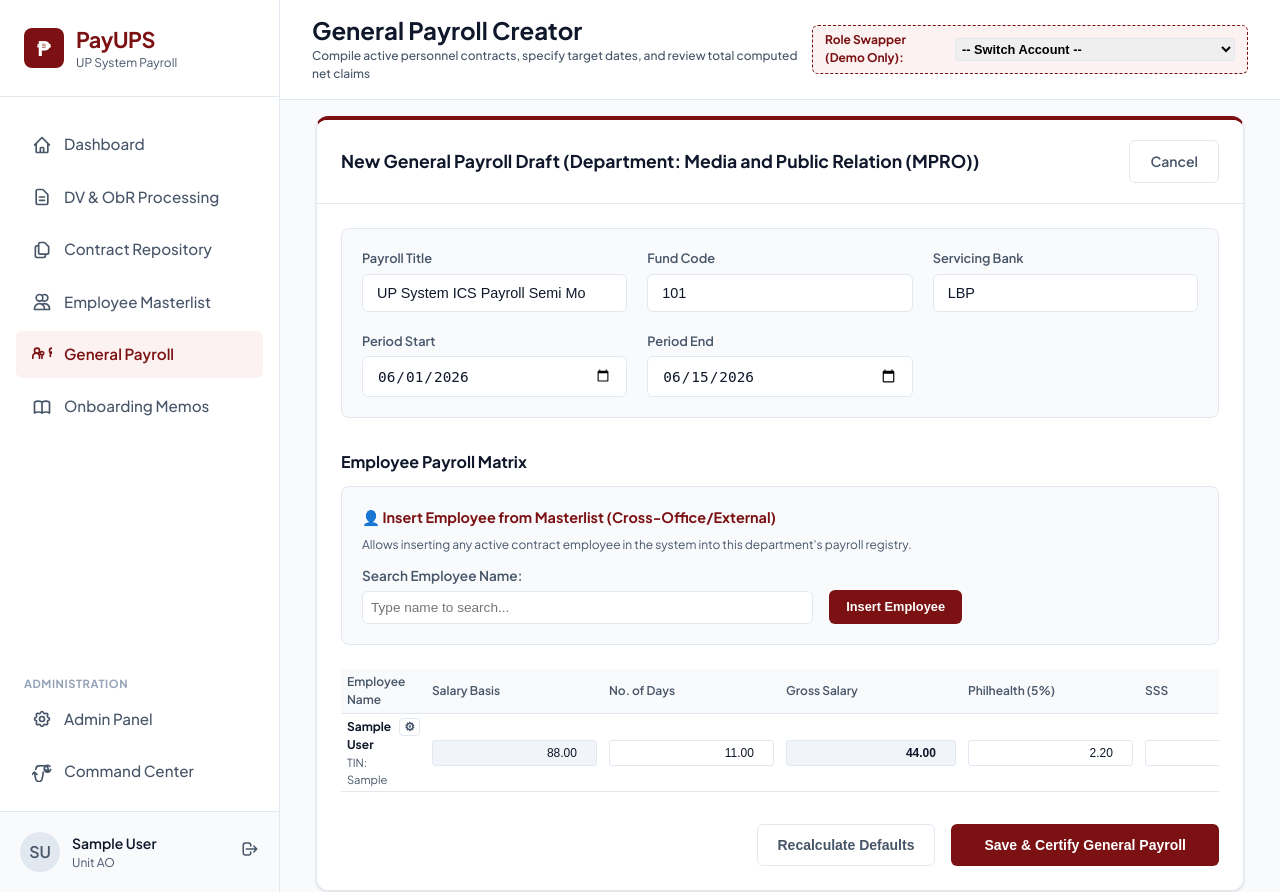
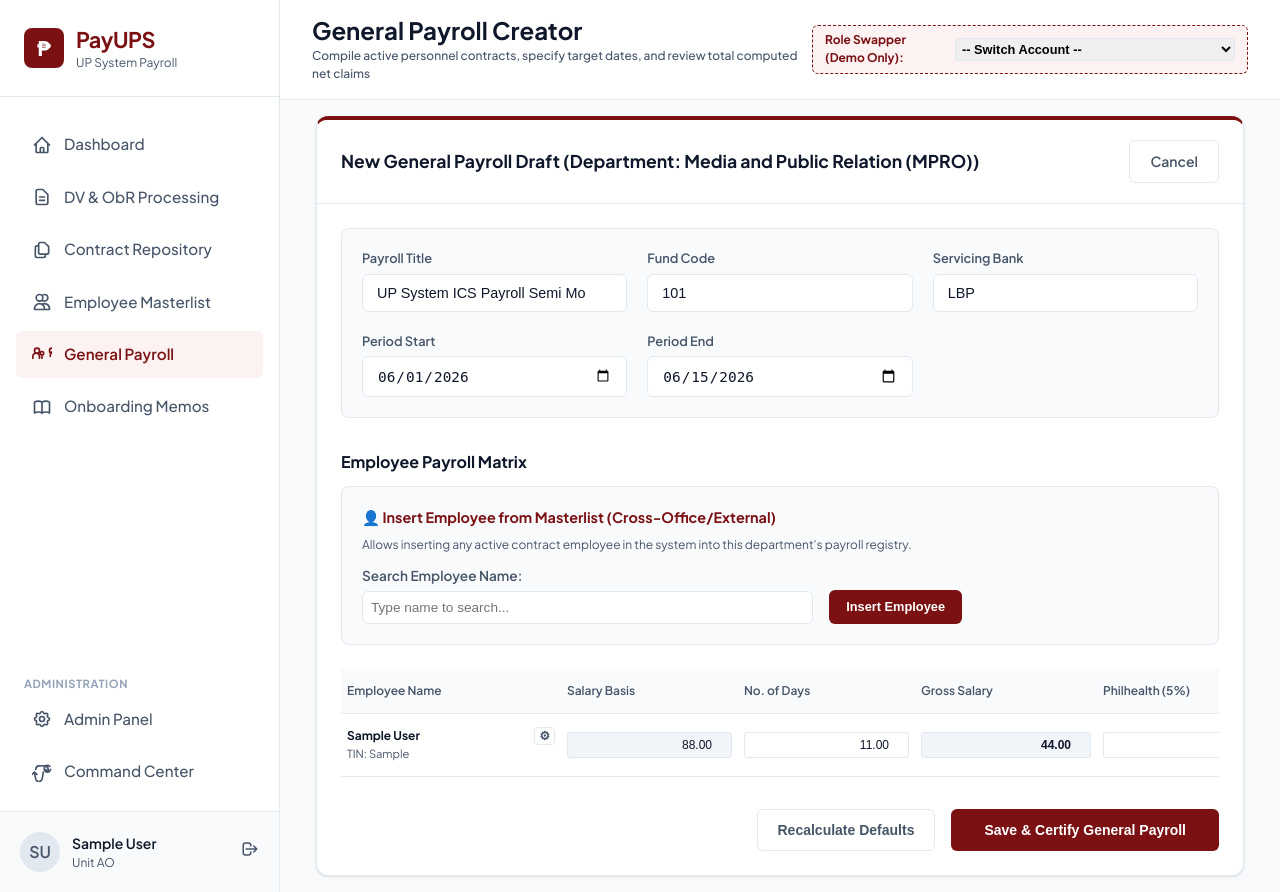
Before and after one commit to ajbasa0000/Payups, a Django app: page /general-payroll/create/ in a window 1280 px wide. Run offline with Django 5.2, Linux system fonts and the light colour scheme; a user stored in the database is signed in; tables that the repository leaves empty hold one stand-in row (values such as "Sample post").

Commit message:
style: assign min-width to employee name column to prevent name wrap and reveal configuration gear

```diff
--- a/payroll/templates/payroll/general_payroll_create.html
+++ b/payroll/templates/payroll/general_payroll_create.html
@@ -88,7 +88,7 @@
                 <table class="custom-table" style="width: 100%; font-size: 0.8rem;">
                     <thead>
                         <tr style="background-color: var(--bg-slate);">
-                            <th>Employee Name</th>
+                            <th style="min-width: 220px; width: 220px;">Employee Name</th>
                             <th style="width: 100px;">Salary Basis</th>
                             <th style="width: 80px;">No. of Days</th>
                             <th style="width: 100px;">Gross Salary</th>
@@ -106,7 +106,7 @@
                     <tbody>
                         {% for item in emp_contracts %}
                         <tr class="payroll-row" data-emp-id="{{ item.employee.pk }}">
-                            <td style="position: relative;">
+                            <td style="position: relative; min-width: 220px; width: 220px;">
                                 <input type="checkbox" name="included_employees" value="{{ item.employee.pk }}" checked class="include-checkbox" style="display: none;">
                                 <div style="display: flex; justify-content: space-between; align-items: flex-start; gap: 0.5rem;">
                                     <div>
@@ -480,7 +480,7 @@
         tr.setAttribute('data-emp-id', id);
 
         tr.innerHTML = `
-            <td style="position: relative;">
+            <td style="position: relative; min-width: 220px; width: 220px;">
                 <input type="checkbox" name="included_employees" value="${id}" checked class="include-checkbox" style="display: none;">
                 <div style="display: flex; justify-content: space-between; align-items: flex-start; gap: 0.5rem;">
                     <div>
```
